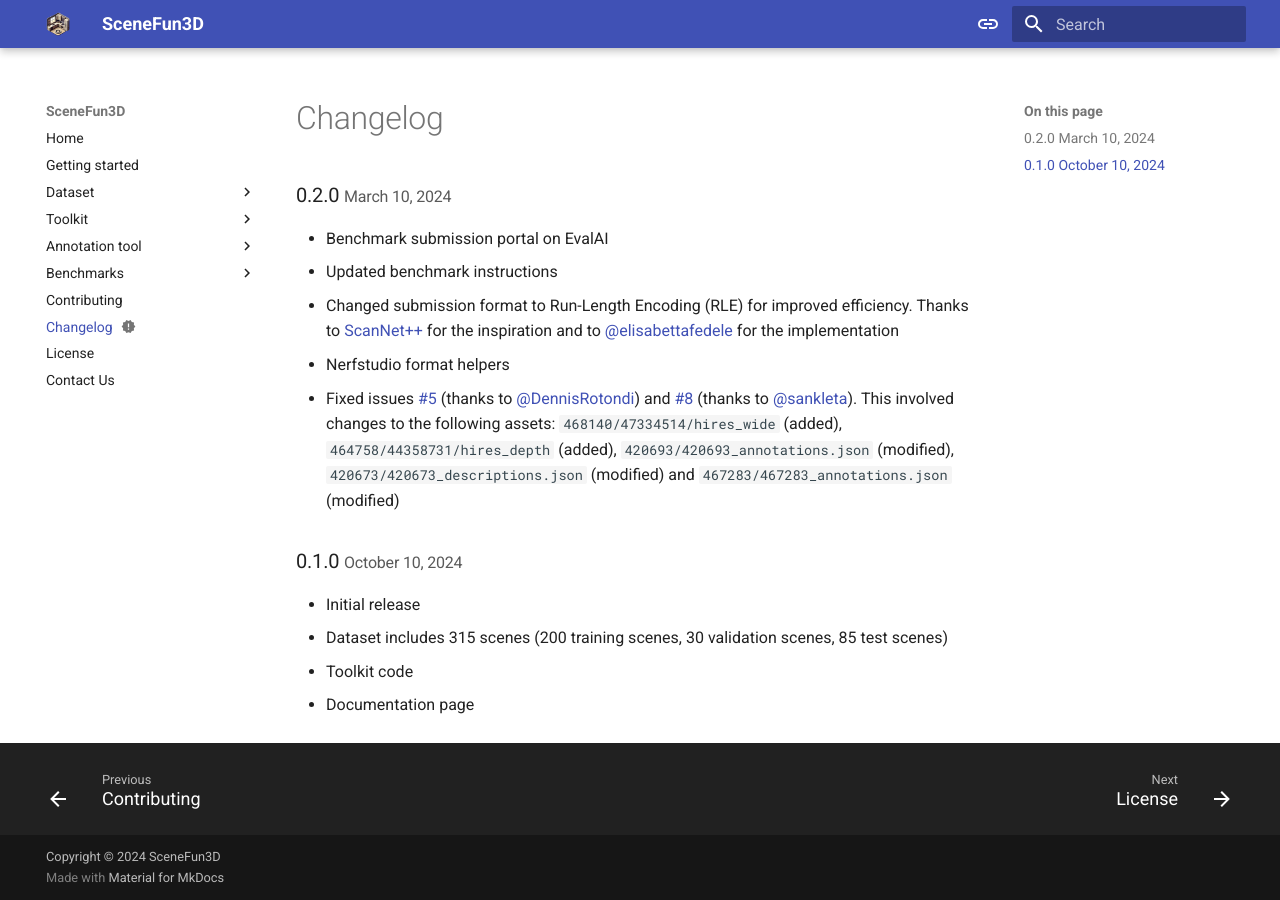
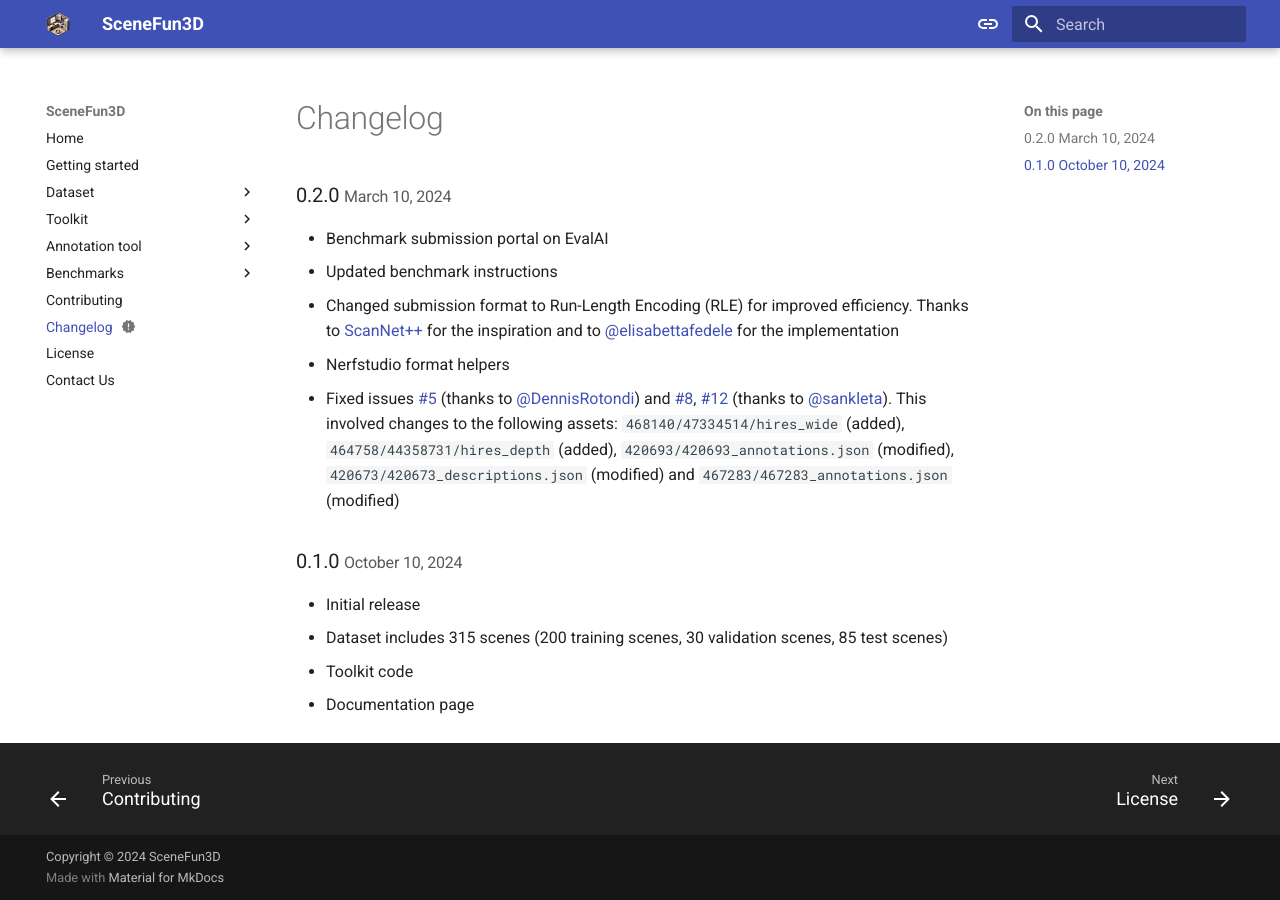
Before and after one commit to SceneFun3D/documentation, an MkDocs documentation site: the page built from docs/changelog.md, in a window 1280 px wide. Built offline with MkDocs 1.6.1 and Material for MkDocs 9.7.7, drawn with Linux system fonts in a browser that asks for light colours.

Commit message:
Update changelog

```diff
--- a/docs/changelog.md
+++ b/docs/changelog.md
@@ -10,7 +10,7 @@ status: new
 - Updated benchmark instructions
 - Changed submission format to Run-Length Encoding (RLE) for improved efficiency. Thanks to [ScanNet++](https://kaldir.vc.in.tum.de/scannetpp/benchmark/docs) for the inspiration and to [@elisabettafedele](https://github.com/elisabettafedele) for the implementation
 - Nerfstudio format helpers
-- Fixed issues [#5](https://github.com/SceneFun3D/scenefun3d/issues/5) (thanks to [@DennisRotondi](https://github.com/DennisRotondi)) and [#8](https://github.com/SceneFun3D/scenefun3d/issues/8) (thanks to [@sankleta](https://github.com/sankleta)). This involved changes to the following assets: `468140/47334514/hires_wide` (added), `464758/44358731/hires_depth` (added), `420693/420693_annotations.json` (modified), `420673/420673_descriptions.json` (modified) and `467283/467283_annotations.json` (modified)
+- Fixed issues [#5](https://github.com/SceneFun3D/scenefun3d/issues/5) (thanks to [@DennisRotondi](https://github.com/DennisRotondi)) and [#8](https://github.com/SceneFun3D/scenefun3d/issues/8), [#12](https://github.com/SceneFun3D/scenefun3d/pull/12) (thanks to [@sankleta](https://github.com/sankleta)). This involved changes to the following assets: `468140/47334514/hires_wide` (added), `464758/44358731/hires_depth` (added), `420693/420693_annotations.json` (modified), `420673/420673_descriptions.json` (modified) and `467283/467283_annotations.json` (modified)
 
 ### 0.1.0 <small>October 10, 2024</small> { id="0.1.0" }
 
```
